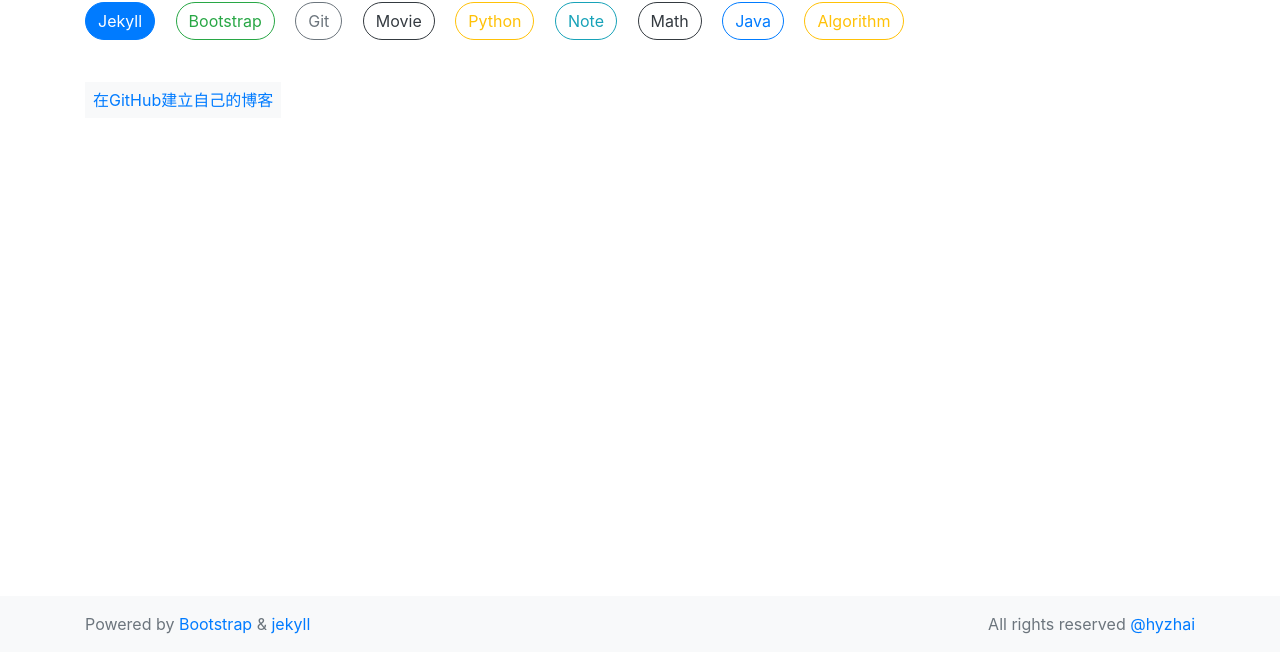
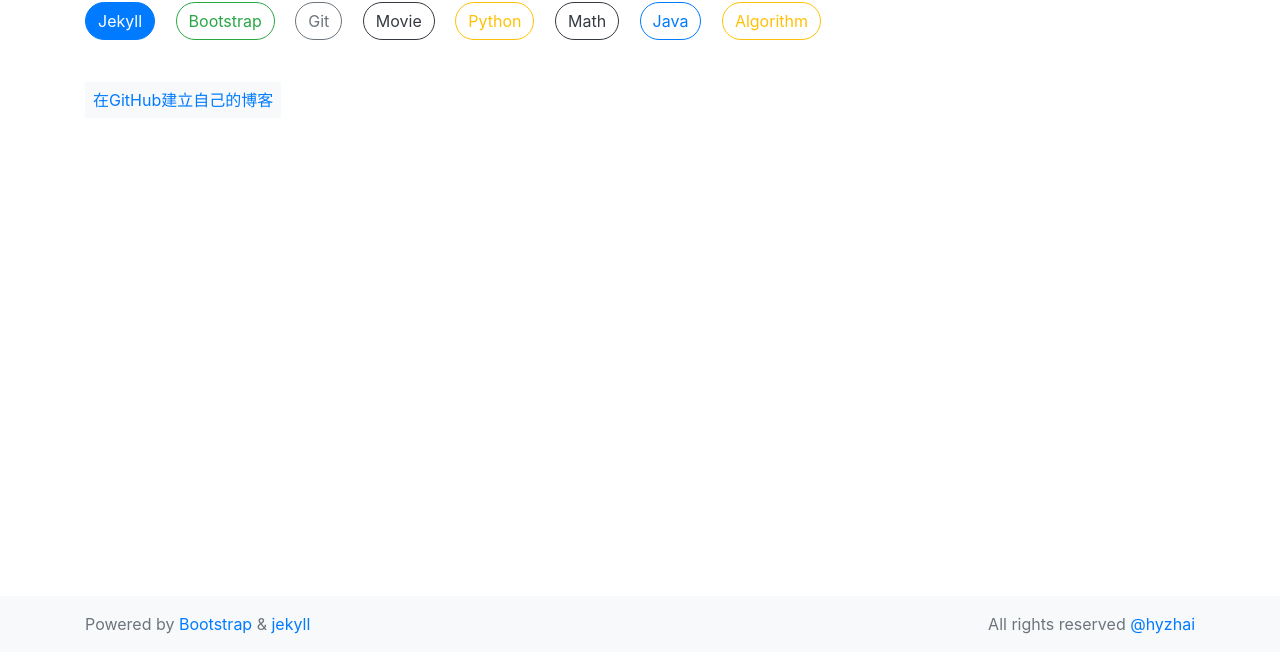
Before and after one commit to hellozhaihy/hellozhaihy.github.io, a plain HTML site: page collections.html in a window 1280 px wide. Shown: the part 148-800 px from the top of the page. Drawn offline with nearby package versions, Linux system fonts and the light colour scheme; some packages are replaced by stand-ins of ours; a script that the page names is missing.

```diff
--- a/collections.html
+++ b/collections.html
@@ -60,11 +60,6 @@
 
     <a href="#Python" class="btn btn-outline-warning rounded-pill mr-3" data-toggle="collapse"
         role="button" aria-expanded="false" aria-controls="Python" aria-pressed="false">Python</a>
-
-
-
-    <a href="#Note" class="btn btn-outline-info rounded-pill mr-3" data-toggle="collapse"
-        role="button" aria-expanded="false" aria-controls="Note" aria-pressed="false">Note</a>
 
 
 
@@ -154,18 +149,6 @@
     </div>
 
 
-    <div class="collapse mb-5" ， id="Note">
-
-
-
-
-
-
-
-
-    </div>
-
-
     <div class="collapse mb-5" ， id="Math">
 
 
```
Also changed, not shown: about.html (+1 -1 lines), 1 other file.
